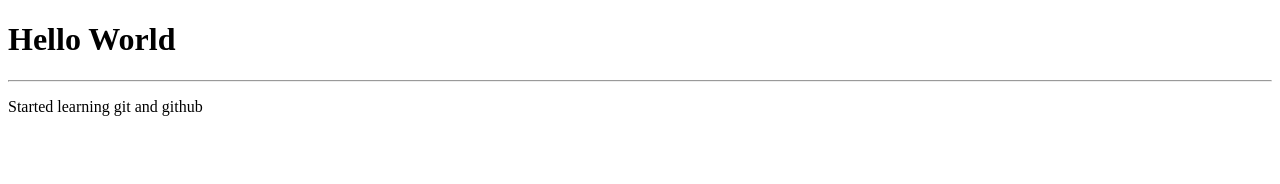
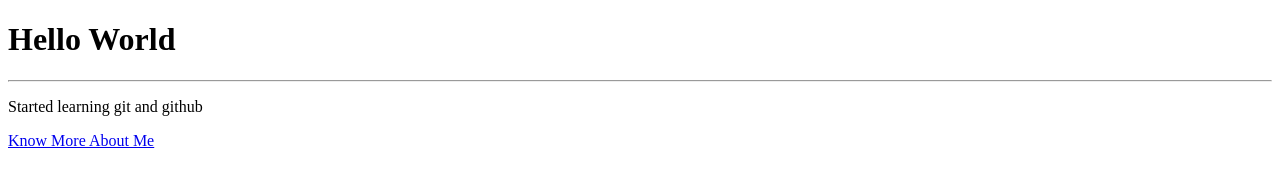
Before and after one commit to ankushansh/existing, a plain HTML site: page index.html in a window 1280 px wide. Drawn offline with Linux system fonts and the light colour scheme.

Commit message:
Direct commit

```diff
--- a/index.html
+++ b/index.html
@@ -9,5 +9,7 @@
     <h1>Hello World</h1>
     <hr>
 <p>Started learning git and github</p>
+
+<a href="about.html">Know More About Me</a>
 </body>
 </html>
```
